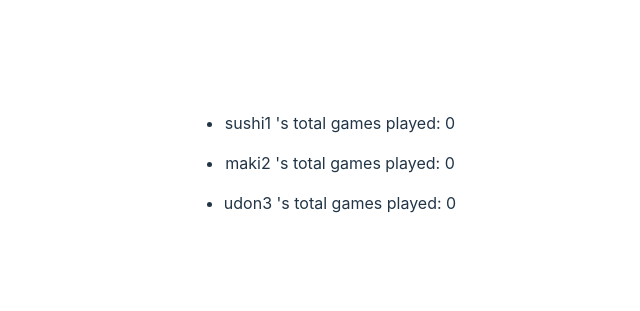
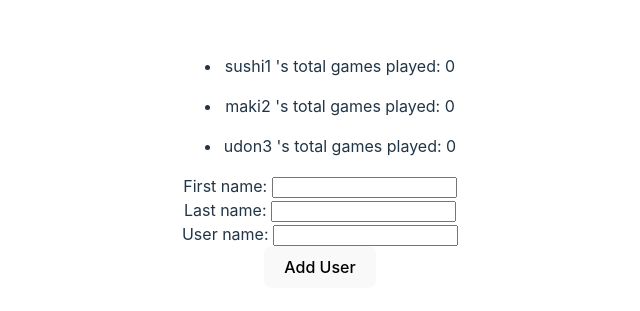
Before and after one commit to lea927/starter-crud-app, a React (Vite) app: page / in a window 1280 px wide. Shown: the part 237-548 px from the top of the page, without its empty margins (320-960 px from the left). Built offline with nearby package versions, Linux system fonts and the light colour scheme.

Commit message:
Adds Add User component

```diff
--- /dev/null
+++ b/src/AddUser.jsx
@@ -0,0 +1,21 @@
+function AddUser() {
+ return (
+  <div>
+   <div>
+    <label htmlFor="firstName">First name: </label>
+    <input type='text' id="firstName" />
+   </div>
+   <div>
+    <label htmlFor="lastName">Last name: </label>
+    <input type='text' id="lastName" />
+   </div>
+   <div>
+    <label htmlFor="userName">User name: </label>
+    <input type='text' id="userName" />
+   </div>
+   <button>Add User</button>
+  </div>
+ );
+}
+
+export default AddUser;
--- a/src/App.jsx
+++ b/src/App.jsx
@@ -1,3 +1,4 @@
+import AddUser from './AddUser'
 import './App.css'
 import Users from './Users'
 
@@ -9,7 +10,10 @@ function App() {
   ]
 
   return (
-    <Users usersList={usersList}/>
+    <>
+      <Users usersList={usersList}/>
+      <AddUser/>
+    </>
     )
 }
 
```
